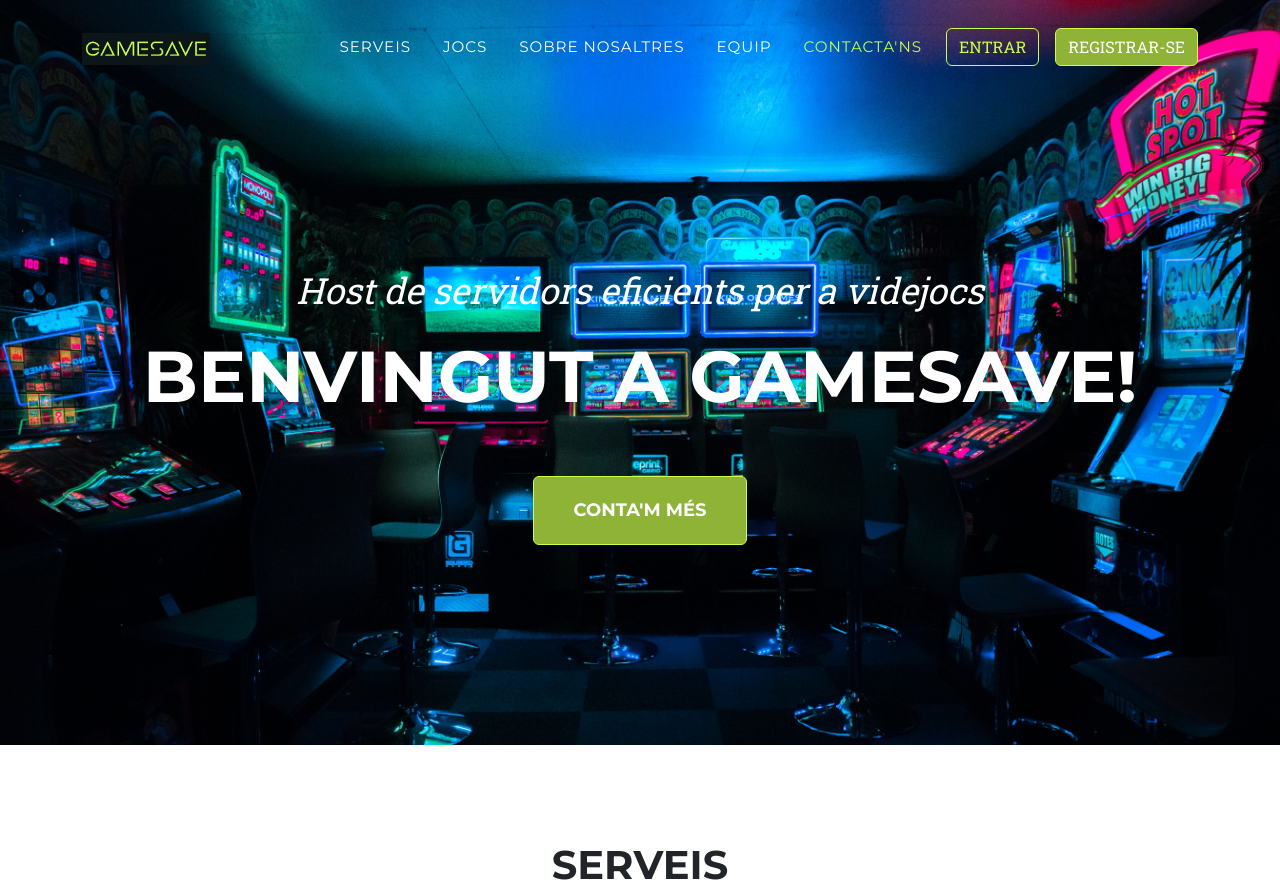
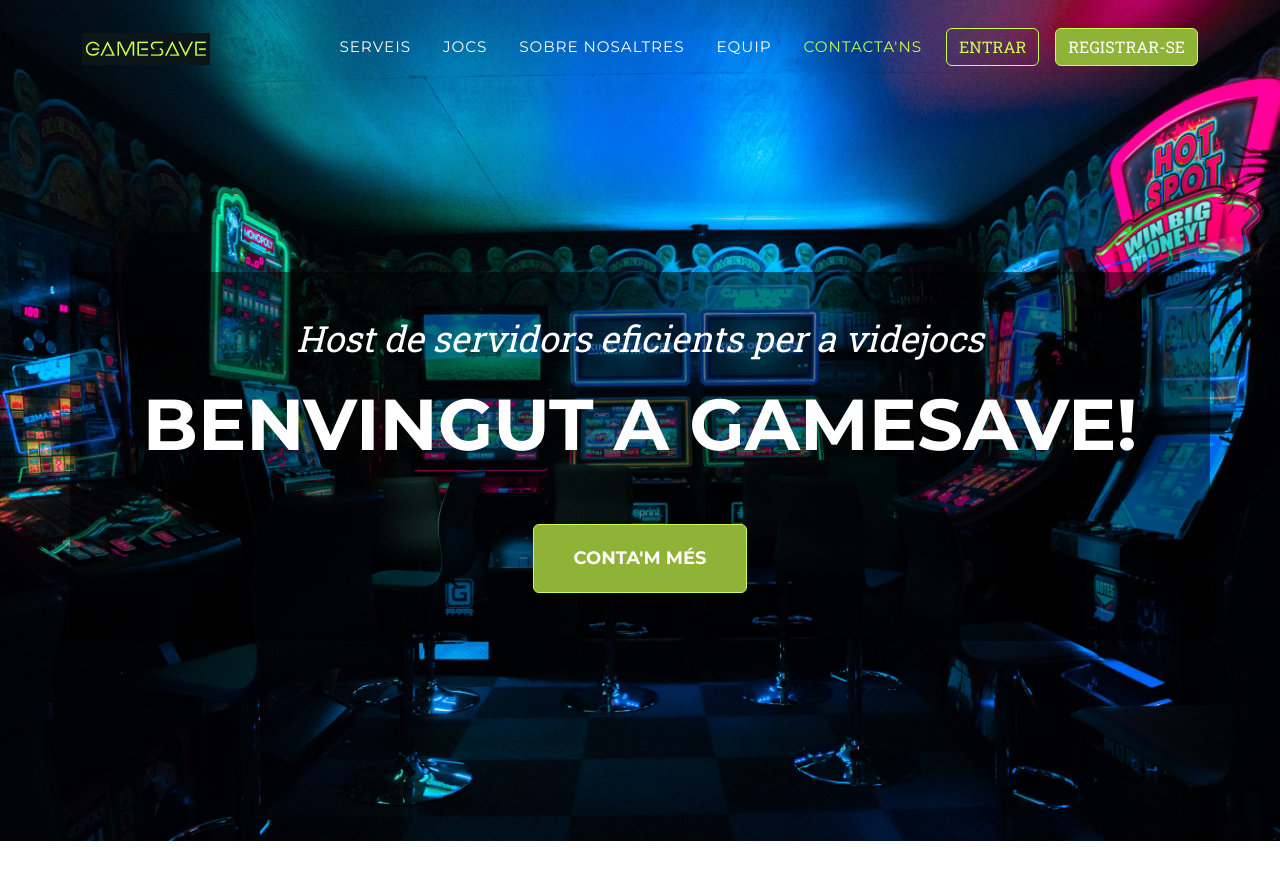
Before and after one commit to AleixEsteveGisbert/web, a Django app: page / in a window 1280 px wide. Shown: the top 888 px of the page. Run offline with Django 4.2, Linux system fonts and the light colour scheme; data comes from the database, SQL or seed files in the repository; both versions use the stored data as it was after the commit; some libraries are stand-ins or nearby versions.

Commit message:
Arreglada portada

```diff
--- a/Web_App/templates/mainPage/mainPage.html
+++ b/Web_App/templates/mainPage/mainPage.html
@@ -4,7 +4,7 @@
     {% load static %}
 <!-- Masthead-->
         <header class="masthead">
-            <div class="container">
+            <div class="container bg-black bg-opacity-50 p-5">
                 <div class="masthead-subheading">Host de servidors eficients per a videjocs</div>
                 <div class="masthead-heading text-uppercase">Benvingut a GAMESAVE!</div>
                 <a class="btn btn-primary btn-xl text-uppercase" href="#services">Conta'm més</a>
--- a/Web_App/templates/mainPage/template.html
+++ b/Web_App/templates/mainPage/template.html
@@ -21,7 +21,7 @@
 <!-- Navigation-->
 <nav class="navbar navbar-expand-lg navbar-dark fixed-top" id="mainNav">
     <div class="container">
-        <a class="navbar-brand" href="{% url 'home' %}"><img src="{% static 'logo/logo_400x100_color.png' %}"
+        <a class="navbar-brand" href="{% url 'home' %}"><img class="img-fluid" src="{% static 'logo/logo_400x100_color.png' %}"
                                                              alt="..."/></a>
         <button class="navbar-toggler" type="button" data-bs-toggle="collapse" data-bs-target="#navbarResponsive"
                 aria-controls="navbarResponsive" aria-expanded="false" aria-label="Toggle navigation">
```
Also changed, not shown: db.sqlite3.
